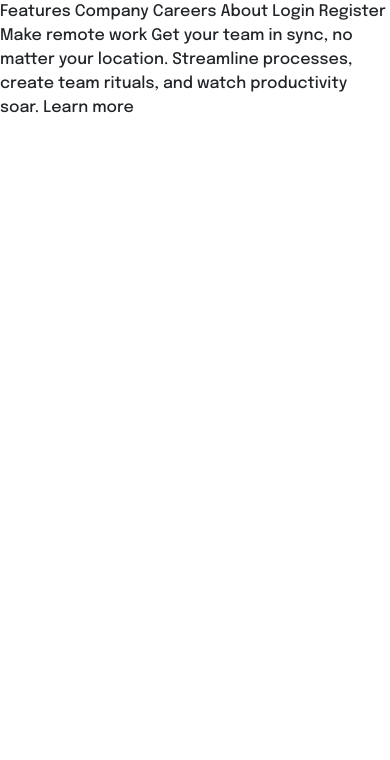
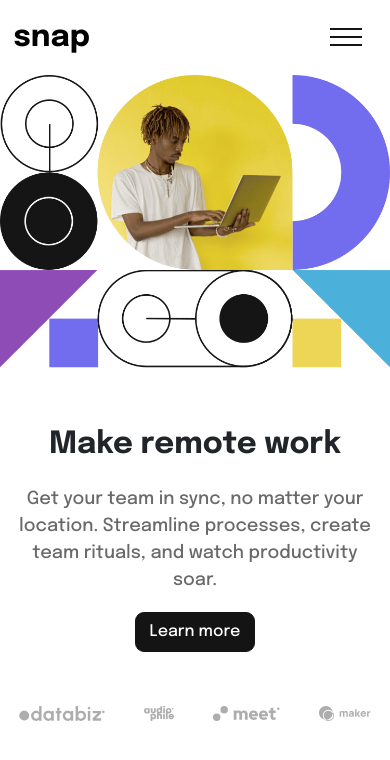
Before and after one commit to lumbrjx/intro-section, a website: page index.html in a window 390 px wide. Drawn offline with nearby package versions, Linux system fonts and the light colour scheme.

Commit message:
creating the mobile interface without side menu

```diff
--- a/index.html
+++ b/index.html
@@ -12,13 +12,57 @@
       href="./images/favicon-32x32.png"
     />
     <link rel="stylesheet" href="css/main.min.css" />
+    <link
+      rel="stylesheet"
+      href="https://cdn.jsdelivr.net/npm/bootstrap-icons@1.5.0/font/bootstrap-icons.css"
+    />
 
     <title>Frontend Mentor | Intro section with dropdown navigation</title>
   </head>
   <body>
-    Features Company Careers About Login Register Make remote work Get your team
+    <!-- Features Company Careers About Login Register Make remote work Get your team
     in sync, no matter your location. Streamline processes, create team rituals,
-    and watch productivity soar. Learn more
+    and watch productivity soar. Learn more -->
+    <nav class="navbar navbar-lg navbar-almostBlack">
+      <div class="container-fluid">
+        <a class="navbar-brand fw-bold fs-1">snap</a>
+
+        <button class="btn" title="menu">
+          <img src="./images/icon-menu.svg" alt="open-menu" />
+        </button>
+      </div>
+    </nav>
+    <div>
+      <img
+        src="./images/image-hero-mobile.png"
+        class="img-fluid"
+        alt="hero-mobile"
+      />
+    </div>
+    <div
+      class="container-fluid d-flex flex-column align-items-center justify-content-center"
+    >
+      <p class="navbar-brand fw-bold fs-1 mt-5 text-center">
+        Make remote work
+      </p>
+      <p class="text-center text-wrap text-mediumGray">
+        Get your team in sync, no matter your location. Streamline processes,
+        create team rituals, and watch productivity soar.
+      </p>
+      <button id="myNewBtn" class="btn btn-almostBlack rounded-3">
+        Learn more
+      </button>
+    </div>
+    <div class="my-5 d-flex justify-content-around">
+      <img class="myNewImg" src="./images/client-databiz.svg" alt="databiz" />
+      <img
+        class="myNewImg"
+        src="./images/client-audiophile.svg"
+        alt="audiophile"
+      />
+      <img class="myNewImg" src="./images/client-meet.svg" alt="meet" />
+      <img class="myNewImg" src="./images/client-maker.svg" alt="maker" />
+    </div>
     <script src="node_modules/bootstrap/dist/js/bootstrap.js"></script>
   </body>
 </html>
--- a/package.json
+++ b/package.json
@@ -17,6 +17,7 @@
   },
   "homepage": "https://github.com/CLOG9/intro-section#readme",
   "dependencies": {
-    "bootstrap": "^5.3.0-alpha3"
+    "bootstrap": "^5.3.0-alpha3",
+    "bootstrap-icons": "^1.10.5"
   }
 }
--- /dev/null
+++ b/scss/_customElements.scss
@@ -0,0 +1,6 @@
+.myNewImg {
+  height: 15px;
+}
+#myNewBtn {
+  font-size: 16px;
+}
--- a/scss/_customFonts.scss
+++ b/scss/_customFonts.scss
@@ -1,4 +1,5 @@
 @import url('https://fonts.googleapis.com/css2?family=Epilogue:wght@500;700&display=swap');
 :root {
   --bs-body-font-family: 'Epilogue';
+  font-size: 18px;
 }
--- a/scss/main.scss
+++ b/scss/main.scss
@@ -1,3 +1,4 @@
 @import './customColors';
+@import './customElements';
 @import '../node_modules/bootstrap/scss/bootstrap.scss';
 @import './customFonts';
```
Also changed, not shown: css/main.min.css, 2 other files.
